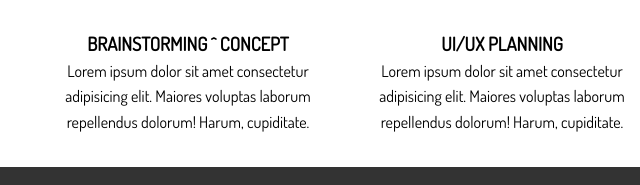
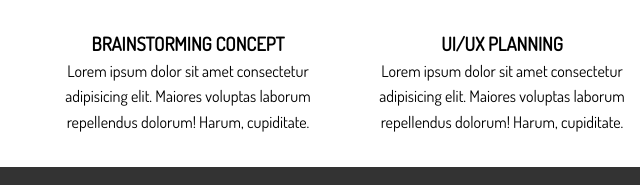
Before and after one commit to mukitcoder/portfolio-sass, a website: page dist/index.html in a window 1280 px wide. Shown: the part 1861-2046 px from the top of the page, 295-935 px from the left. Drawn offline with Linux system fonts and the light colour scheme.

```diff
--- a/dist/css/main.css
+++ b/dist/css/main.css
@@ -3,6 +3,7 @@
   padding: 0 1.5rem;
   margin: auto;
   overflow: hidden; }
+
 
 .btn-main, .btn-light, .btn-dark {
   display: inline-block;
@@ -10,6 +11,7 @@
   transition: all 0.5s;
   border: none;
   cursor: pointer; }
+
 
 .btn-main {
   color: #333;
@@ -27,6 +29,7 @@
 a[class^='btn-']:hover,
 input[class^='btn-']:hover {
   background-color: #ffbc00; }
+
 
 .bg-main {
   background: #ffbc00;
@@ -223,6 +226,8 @@
     #header-home .header-content h1 {
       font-size: 4rem;
       line-height: 1.2; }
+
+
 
 #header-inner {
   background: url("../img/showcase.jpg") no-repeat 20% 30%/cover;
--- a/dist/index.html
+++ b/dist/index.html
@@ -157,7 +157,7 @@
             <i class="fas fa-desktop fa-4x process-icon my-2">
               <div class="process-step">2</div>
             </i>
-            <h3>Brainstorming ^ Concept</h3>
+            <h3>Brainstorming Concept</h3>
             <p>
               Lorem ipsum dolor sit amet consectetur adipisicing elit. Maiores
               voluptas laborum repellendus dolorum! Harum, cupiditate.
```
